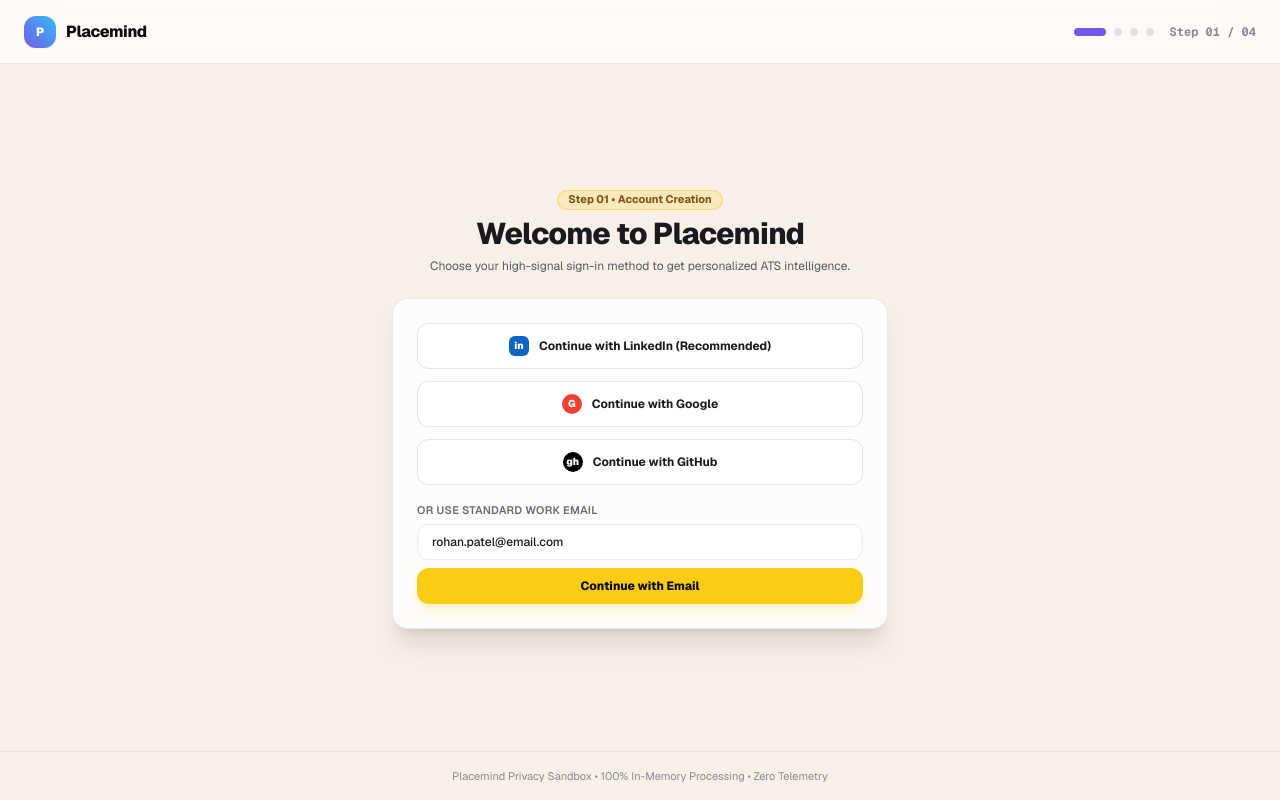
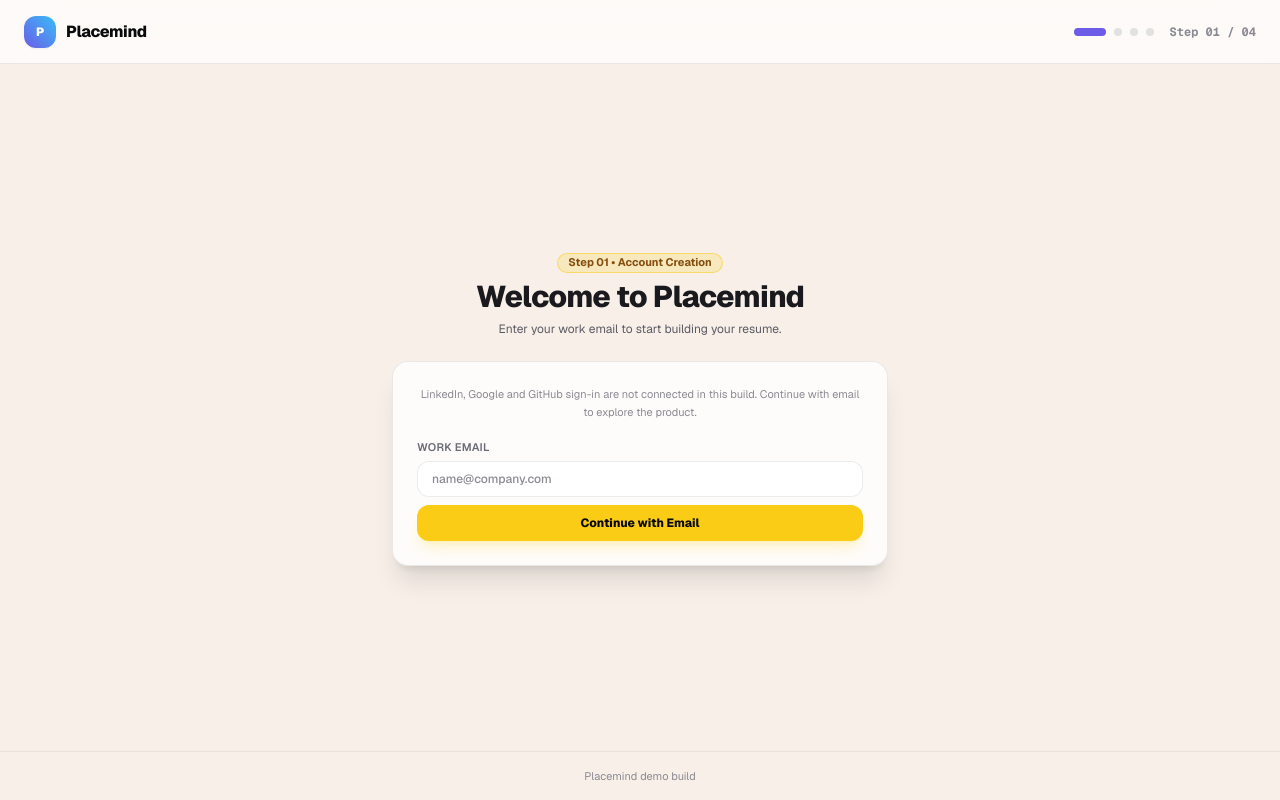
Before and after one commit to ITshortbot/PlaceMind, a Next.js app in the folder frontend/: page /onboarding in a window 1280 px wide. Built offline with nearby package versions, Linux system fonts and the light colour scheme.

Commit message:
Onboarding honesty: remove fabricated persona prefill, fake OAuth buttons, and false privacy claims

```diff
--- a/frontend/src/app/onboarding/page.tsx
+++ b/frontend/src/app/onboarding/page.tsx
@@ -43,15 +43,15 @@ export default function OnboardingPage() {
 
   // Form State
   const [formData, setFormData] = useState({
-    authMethod: 'linkedin',
-    email: 'rohan.patel@email.com',
+    authMethod: 'email',
+    email: '',
     password: '',
-    name: 'Rohan K. Patel',
-    phone: '+1 (555) 349-2049',
-    university: 'Stanford University',
-    specialization: 'Computer Science & Distributed Systems',
-    targetRole: 'Staff Software Architect',
-    targetCompany: 'Stripe Core Infrastructure',
+    name: '',
+    phone: '',
+    university: '',
+    specialization: '',
+    targetRole: '',
+    targetCompany: '',
     selectedTemplateId: 'classic',
     autoSelectTemplate: true,
   });
@@ -117,58 +117,22 @@ export default function OnboardingPage() {
                   Welcome to Placemind
                 </h1>
                 <p className="text-xs text-[#5A5A63] dark:text-[#A1A1AA]">
-                  Choose your high-signal sign-in method to get personalized ATS intelligence.
+                  Enter your work email to start building your resume.
                 </p>
               </div>
 
               <Card className="p-6 space-y-3 shadow-xl">
-                {/* 1. LinkedIn Auth */}
-                <button
-                  type="button"
-                  onClick={() => {
-                    setFormData((prev) => ({ ...prev, authMethod: 'linkedin' }));
-                    setCurrentStep(2);
-                  }}
-                  className="w-full p-3 rounded-xl border border-black/[0.1] dark:border-white/[0.1] hover:border-[#0A66C2] bg-white dark:bg-[#1A1A22] hover:bg-[#0A66C2]/5 font-bold text-xs flex items-center justify-center gap-2.5 transition-all cursor-pointer shadow-xs"
-                >
-                  <span className="w-5 h-5 rounded-md bg-[#0A66C2] text-white flex items-center justify-center text-[10px] font-black">
-                    in
-                  </span>
-                  <span>Continue with LinkedIn (Recommended)</span>
-                </button>
-
-                {/* 2. Google Auth */}
-                <button
-                  type="button"
-                  onClick={() => {
-                    setFormData((prev) => ({ ...prev, authMethod: 'google' }));
-                    setCurrentStep(2);
-                  }}
-                  className="w-full p-3 rounded-xl border border-black/[0.1] dark:border-white/[0.1] hover:border-[#EA4335] bg-white dark:bg-[#1A1A22] hover:bg-[#EA4335]/5 font-bold text-xs flex items-center justify-center gap-2.5 transition-all cursor-pointer shadow-xs"
-                >
-                  <span className="w-5 h-5 rounded-full bg-[#EA4335] text-white flex items-center justify-center text-[10px] font-black">
-                    G
-                  </span>
-                  <span>Continue with Google</span>
-                </button>
-
-                {/* 3. GitHub Auth */}
-                <button
-                  onClick={() => {
-                    setFormData({ ...formData, authMethod: 'github' });
-                    nextStep();
-                  }}
-                  className="w-full p-3 rounded-xl border border-black/[0.1] dark:border-white/[0.1] hover:border-black dark:hover:border-white bg-white dark:bg-[#1A1A22] hover:bg-black/5 font-bold text-xs flex items-center justify-center gap-2.5 transition-all cursor-pointer shadow-xs"
-                >
-                  <span className="w-5 h-5 rounded-full bg-black text-white flex items-center justify-center text-[10px] font-black">
-                    gh
-                  </span>
-                  <span>Continue with GitHub</span>
-                </button>
+                {/* Provider sign-in is not wired in this build. The previous
+                    LinkedIn/Google/GitHub buttons only advanced the wizard
+                    without authenticating - removed instead of faking OAuth. */}
+                <p className="text-[11px] text-center text-[#8A8A92] leading-relaxed">
+                  LinkedIn, Google and GitHub sign-in are not connected in this
+                  build. Continue with email to explore the product.
+                </p>
 
                 {/* 4. Inline Email Expander */}
                 <div className="pt-2 space-y-2">
-                  <Label>Or use standard work email</Label>
+                  <Label>Work email</Label>
                   <Input
                     type="email"
                     placeholder="name@company.com"
@@ -207,6 +171,7 @@ export default function OnboardingPage() {
                   <Label>Full Name</Label>
                   <Input
                     type="text"
+                    placeholder="Your full name"
                     value={formData.name}
                     onChange={(e) => setFormData({ ...formData, name: e.target.value })}
                   />
@@ -216,6 +181,7 @@ export default function OnboardingPage() {
                   <Label>Phone Number</Label>
                   <Input
                     type="text"
+                    placeholder="Optional"
                     value={formData.phone}
                     onChange={(e) => setFormData({ ...formData, phone: e.target.value })}
                   />
@@ -225,6 +191,7 @@ export default function OnboardingPage() {
                   <Label>College / University</Label>
                   <Input
                     type="text"
+                    placeholder="e.g. Your university"
                     value={formData.university}
                     onChange={(e) => setFormData({ ...formData, university: e.target.value })}
                   />
@@ -234,6 +201,7 @@ export default function OnboardingPage() {
                   <Label>Field of Study / Specialization</Label>
                   <Input
                     type="text"
+                    placeholder="e.g. Computer Science"
                     value={formData.specialization}
                     onChange={(e) => setFormData({ ...formData, specialization: e.target.value })}
                   />
@@ -400,7 +368,7 @@ export default function OnboardingPage() {
 
       {/* Footer Disclaimer */}
       <footer className="py-4 text-center text-[11px] text-[#8A8A92] border-t border-black/[0.06] dark:border-white/[0.06]">
-        Placemind Privacy Sandbox &bull; 100% In-Memory Processing &bull; Zero Telemetry
+        Placemind demo build
       </footer>
     </div>
   );
```
